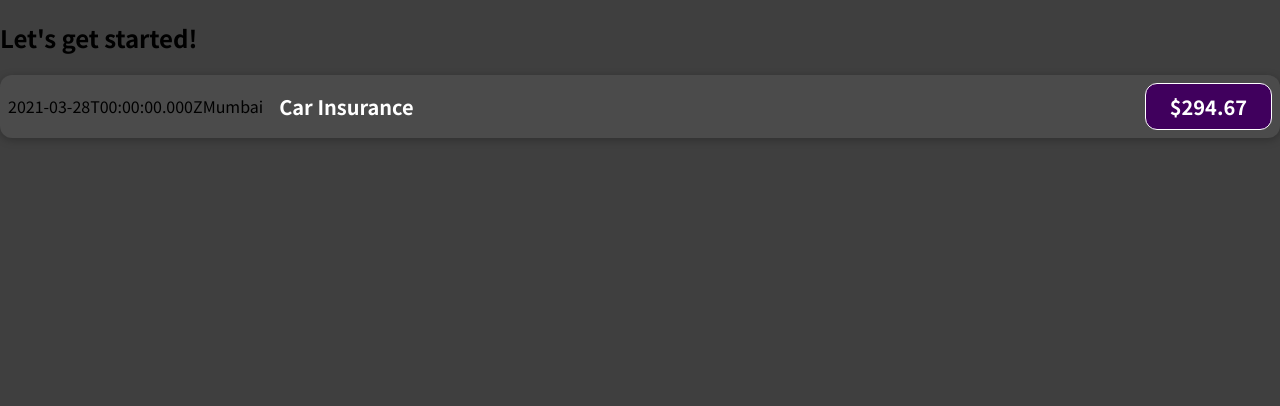
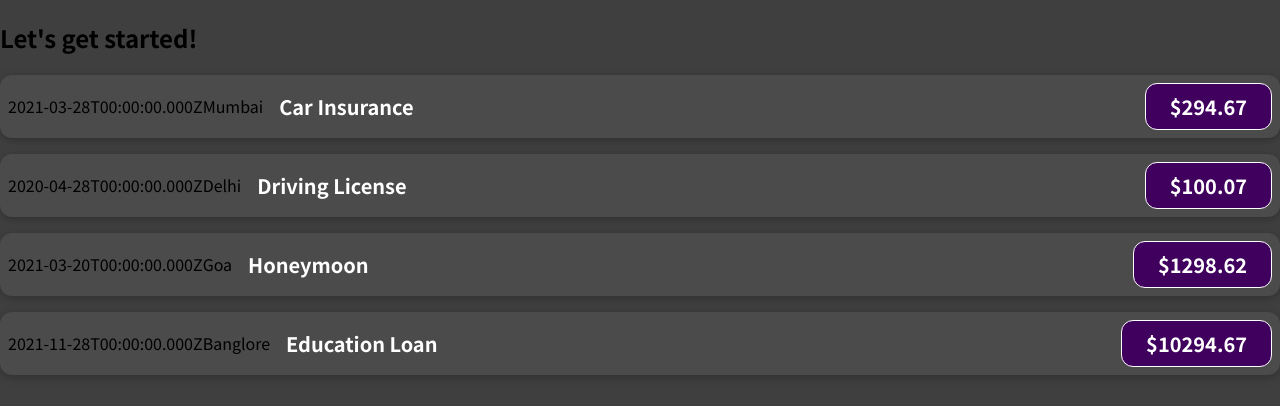
Before and after one commit to AmruthjithSunil/reactExpense, a JavaScript app: page / in a window 1280 px wide. Shown: the top 406 px of the page. Built offline with nearby package versions, Linux system fonts and the light colour scheme.

Commit message:
Starting react task 9

```diff
--- a/src/App.js
+++ b/src/App.js
@@ -1,10 +1,41 @@
 import ExpenseItem from "./components/ExpenseItem";
 
 function App() {
+  const expenses = [
+    {
+      date: new Date(2021, 2, 28),
+      title: "Car Insurance",
+      amount: 294.67,
+      locationOfExpenditure: "Mumbai",
+    },
+    {
+      date: new Date(2020, 3, 28),
+      title: "Driving License",
+      amount: 100.07,
+      locationOfExpenditure: "Delhi",
+    },
+    {
+      date: new Date(2021, 2, 20),
+      title: "Honeymoon",
+      amount: 1298.62,
+      locationOfExpenditure: "Goa",
+    },
+    {
+      date: new Date(2021, 10, 28),
+      title: "Education Loan",
+      amount: 10294.67,
+      locationOfExpenditure: "Banglore",
+    },
+  ];
+
+  const expenseItems = expenses.map((expense) => (
+    <ExpenseItem expense={expense} />
+  ));
+
   return (
     <div>
       <h2>Let's get started!</h2>
-      <ExpenseItem />
+      {expenseItems}
     </div>
   );
 }
--- a/src/components/ExpenseItem.js
+++ b/src/components/ExpenseItem.js
@@ -1,18 +1,13 @@
 import "./ExpenseItem.css";
 
-function ExpenseItem() {
-  const expenseDate = new Date(2021, 2, 28);
-  const expenseTitle = "Car Insurance";
-  const expenseAmount = 294.67;
-  const locationOfExpenditure = "Mumbai";
-
+function ExpenseItem({ expense }) {
   return (
     <div className="expense-item">
-      <div>{expenseDate.toISOString()}</div>
-      <div>{locationOfExpenditure}</div>
+      <div>{expense.date.toISOString()}</div>
+      <div>{expense.locationOfExpenditure}</div>
       <div className="expense-item__description">
-        <h2>{expenseTitle}</h2>
-        <div className="expense-item__price">${expenseAmount}</div>
+        <h2>{expense.title}</h2>
+        <div className="expense-item__price">${expense.amount}</div>
       </div>
     </div>
   );
```
